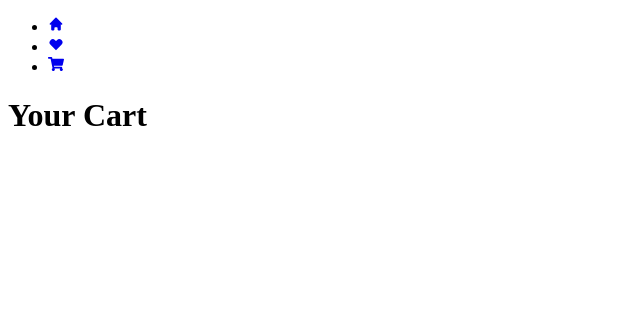
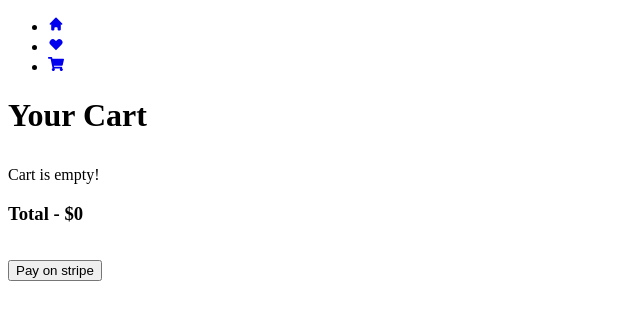
Before and after one commit to Zain-ul-din/pizza-app, a React (Vite) app: page /cart in a window 1280 px wide. Shown: the top 320 px of the page, without its empty margins (0-640 px from the left). Built offline with nearby package versions, Linux system fonts and the light colour scheme.

Commit message:
done for now

```diff
--- a/src/components/Header.jsx
+++ b/src/components/Header.jsx
@@ -1,10 +1,12 @@
 import { HiHome, HiHeart } from "react-icons/hi";
 import { FaShoppingCart } from "react-icons/fa";
 import { Link, useRouterState } from "@tanstack/react-router";
+import { useCart } from "../stores/cart";
 
 export default function Header() {
   const router = useRouterState();
   const pathname = router.location.pathname;
+  const { pizzas } = useCart();
 
   return (
     <>
@@ -23,7 +25,14 @@ export default function Header() {
             </Link>
           </li>
           <li>
-            <Link to={"/cart"}>
+            <Link to={"/cart"} className="cart-icon">
+              {Object.keys(pizzas).length > 0 && (
+                <span className="cart-count">
+                  {Object.keys(pizzas).length > 10
+                    ? "10+"
+                    : Object.keys(pizzas).length}
+                </span>
+              )}
               <FaShoppingCart
                 className={pathname === "/cart" ? "active-icon" : ""}
               />
--- a/src/routes/__root.jsx
+++ b/src/routes/__root.jsx
@@ -2,9 +2,24 @@ import { createRootRoute, Outlet } from "@tanstack/react-router";
 import { TanStackRouterDevtools } from "@tanstack/router-devtools";
 import { ReactQueryDevtools } from "@tanstack/react-query-devtools";
 import Header from "../components/Header";
+import { useCart } from "../stores/cart";
+import { useEffect } from "react";
+import { useFavorites } from "../stores/favorites";
 
 export const Route = createRootRoute({
-  component: () => (
+  component: () => <Component />,
+});
+
+const Component = () => {
+  const { fetchCart } = useCart();
+  const { fetchFav } = useFavorites();
+
+  useEffect(() => {
+    fetchCart();
+    fetchFav();
+  }, []);
+
+  return (
     <>
       <main>
         <Header />
@@ -13,5 +28,5 @@ export const Route = createRootRoute({
       <ReactQueryDevtools />
       <TanStackRouterDevtools />
     </>
-  ),
-});
+  );
+};
--- a/src/screen/Cart.jsx
+++ b/src/screen/Cart.jsx
@@ -1,7 +1,101 @@
+import { FaExternalLinkAlt, FaPizzaSlice } from "react-icons/fa";
+import { useCart } from "../stores/cart";
+import { Link } from "@tanstack/react-router";
+import { TbTrash } from "react-icons/tb";
+import { useMemo } from "react";
+
 export default function Cart() {
+  const { pizzas, removeFromCart } = useCart();
+
+  const total = Object.values(pizzas).reduce(
+    (acc, curr) => acc + curr.sizes[curr.size] * curr.qt,
+    0,
+  );
+
   return (
     <div>
-      <h1 style={{ color: "var(--primary)" }}>Your Cart</h1>
+      <h1 style={{ color: "var(--primary)", marginBottom: "2rem" }}>
+        Your Cart
+      </h1>
+      {Object.values(pizzas).length === 0 && <p> Cart is empty!</p>}
+      <section className="cart-wrapper">
+        <ul className="cart">
+          {Object.values(pizzas).map((pizza, i) => {
+            return (
+              <li key={i}>
+                <img src={pizza.image} width={100} height={100} />
+                <div>
+                  <Link to={`/pizza/${pizza.id}`}>
+                    <h4>
+                      {pizza.name}{" "}
+                      <FaExternalLinkAlt
+                        style={{
+                          width: "1rem",
+                          height: "1rem",
+                          marginLeft: "0.2rem",
+                        }}
+                      />
+                    </h4>
+                  </Link>
+                  <p className="text-sm">{pizza.description}</p>
+                  <span
+                    style={{
+                      display: "flex",
+                      alignItems: "center",
+                      marginTop: "auto",
+                      marginBottom: "0.3rem",
+                      gap: "1rem",
+                    }}
+                  >
+                    <h3 style={{ color: "var(--primary)" }}>
+                      <FaPizzaSlice
+                        style={{
+                          width: "1rem",
+                          height: "1rem",
+                          marginRight: "0.3rem",
+                        }}
+                      />
+                      {pizza.qt}
+                    </h3>
+                    <h3 style={{ color: "var(--secondary)" }}>
+                      ${pizza.sizes[pizza.size] * pizza.qt}
+                    </h3>
+                    <button
+                      style={{
+                        padding: ".1rem 0.2rem",
+                        fontSize: "1rem",
+                        display: "flex",
+                        alignItems: "center",
+                        gap: "0.3rem",
+                      }}
+                      onClick={() => {
+                        removeFromCart(pizza.uid);
+                      }}
+                    >
+                      <TbTrash />
+                      Remove
+                    </button>
+                  </span>
+                </div>
+              </li>
+            );
+          })}
+        </ul>
+
+        <div>
+          <h3
+            style={{
+              color: "var(--secondary)",
+            }}
+          >
+            Total - ${total}
+          </h3>
+
+          <Link to={"https://www.stripe.com"}>
+            <button style={{ marginTop: "1rem" }}>Pay on stripe</button>
+          </Link>
+        </div>
+      </section>
     </div>
   );
 }
--- a/src/screen/Details.jsx
+++ b/src/screen/Details.jsx
@@ -1,8 +1,10 @@
 import { HiHome, HiHeart } from "react-icons/hi";
 import { FaHeart, FaShoppingCart } from "react-icons/fa";
-import { useState } from "react";
+import { useMemo, useState } from "react";
 import { useQuery } from "@tanstack/react-query";
 import { getPizza } from "../api/get-pizza";
+import { useCart } from "../stores/cart";
+import { useFavorites } from "../stores/favorites";
 
 const Details = ({ id }) => {
   const [qt, setQt] = useState(1);
@@ -13,6 +15,15 @@ const Details = ({ id }) => {
     queryFn: () => getPizza(id),
     staleTime: 1000 * 60 * 60,
   });
+
+  const { pizzas, addToCart } = useCart();
+
+  const { pizzas: favPizzas, toggleFav } = useFavorites();
+
+  const pizzaUid = useMemo(
+    () => (!data ? "" : `${data.id} (${pizzaSize})`),
+    [data, pizzaSize],
+  );
 
   if (isLoading) {
     return <></>;
@@ -29,6 +40,12 @@ const Details = ({ id }) => {
             <form
               onSubmit={(e) => {
                 e.preventDefault();
+                addToCart({
+                  ...data,
+                  uid: pizzaUid,
+                  size: pizzaSize,
+                  qt,
+                });
               }}
             >
               <div style={{ border: "none", display: "flex", paddingLeft: 0 }}>
@@ -102,9 +119,12 @@ const Details = ({ id }) => {
                     display: "flex",
                     marginTop: "1rem",
                     alignItems: "center",
-                    backgroundColor: "inherit",
+                    ...(!favPizzas[data.id]
+                      ? { backgroundColor: "inherit" }
+                      : {}),
                   }}
                   type="button"
+                  onClick={() => toggleFav(data)}
                 >
                   <FaHeart />
                 </button>
@@ -112,6 +132,17 @@ const Details = ({ id }) => {
                   type="submit"
                   style={{ display: "flex", marginTop: "1rem" }}
                 >
+                  {pizzas[pizzaUid] && (
+                    <span
+                      style={{
+                        color: "var(--secondary)",
+                        marginRight: "0.5rem",
+                        fontWeight: "bolder",
+                      }}
+                    >
+                      ✔{" "}
+                    </span>
+                  )}
                   Add to cart - ${parseInt(data.sizes[pizzaSize]) * qt}
                 </button>
               </span>
--- a/src/screen/Favorites.jsx
+++ b/src/screen/Favorites.jsx
@@ -1,9 +1,9 @@
-import { Link } from "@tanstack/react-router";
 import PizzaCard from "../components/PizzaCard";
-import usePizzas from "../hooks/usePizzas";
+import { useFavorites } from "../stores/favorites";
 
 export default function Favorites() {
-  const { pizzas } = usePizzas();
+  const { pizzas } = useFavorites();
+
   return (
     <div>
       <h1
@@ -15,9 +15,14 @@ export default function Favorites() {
         Favorites
       </h1>
 
+      <p>
+        {Object.values(pizzas).length === 0 && (
+          <>You don't have any favorites yet</>
+        )}
+      </p>
       <section className="pizzas-feed">
         <div>
-          {pizzas.map((pizza, i) => {
+          {Object.values(pizzas).map((pizza, i) => {
             return <PizzaCard key={i} pizza={pizza} />;
           })}
         </div>
--- a/src/screen/Home.jsx
+++ b/src/screen/Home.jsx
@@ -1,27 +1,55 @@
 import usePizzas from "../hooks/usePizzas";
 import PizzaCard from "../components/PizzaCard";
+import { Link } from "@tanstack/react-router";
+import { useMemo, useState } from "react";
+
 const Home = () => {
   const { pizzas } = usePizzas();
+
+  const [query, setQuery] = useState("");
+
+  const filterPizzas = useMemo(
+    () =>
+      pizzas.filter(
+        (pizza) =>
+          pizza.name.toLowerCase().includes(query.toLowerCase()) ||
+          pizza.description.toLowerCase().includes(query.toLowerCase()),
+      ),
+    [query, pizzas],
+  );
 
   return (
     <div>
       <h1>Crimes with the Pizza</h1>
 
-      <input placeholder="Search Pizzas" className="search" />
+      <input
+        placeholder="Search Pizzas"
+        value={query}
+        onChange={(e) => setQuery(e.target.value)}
+        className="search"
+      />
 
       {/* offer cards */}
       <div className="offer-card-wrapper">
-        {new Array(3).fill("").map((_, i) => {
+        {new Array(4).fill("").map((_, i) => {
           return (
-            <div className="offer-card" key={i}>
-              <div>
-                <h3>
-                  Free Pizza <span>1+1</span>
-                </h3>
-                <button>Order Now</button>
+            // TODO: make it real
+            <Link to={`/pizza/${"ckn_alfredo"}`} key={i}>
+              <div className="offer-card">
+                <div>
+                  <h3>
+                    Free Pizza{" "}
+                    <span style={{ color: "var(--primary)" }}>1+1</span>
+                  </h3>
+                  <button>Order Now</button>
+                </div>
+                <img
+                  src="public/pizzas/pizza-png.png"
+                  width={120}
+                  height={120}
+                />
               </div>
-              <img src="public/pizzas/pizza-png.png" width={120} height={120} />
-            </div>
+            </Link>
           );
         })}
       </div>
@@ -29,8 +57,10 @@ const Home = () => {
       {/* signature */}
       <section className="pizzas-feed">
         <h2>Our Signatures</h2>
+
+        <p>{filterPizzas.length === 0 && "No results found"}</p>
         <div>
-          {pizzas.map((pizza, i) => {
+          {filterPizzas.map((pizza, i) => {
             return <PizzaCard key={i} pizza={pizza} />;
           })}
         </div>
--- /dev/null
+++ b/src/stores/cart.js
@@ -0,0 +1,28 @@
+import { create } from "zustand";
+
+const LOCAL_STORAGE_ID = "cart";
+
+export const useCart = create((set) => ({
+  pizzas: {},
+  fetchCart: () => {
+    const localStorageCartState = JSON.parse(
+      localStorage.getItem(LOCAL_STORAGE_ID) || `{ "pizzas": {} }`,
+    );
+    set(() => ({ pizzas: localStorageCartState.pizzas }));
+  },
+  addToCart: (pizza) => {
+    set((state) => {
+      const updatedState = { pizzas: { ...state.pizzas, [pizza.uid]: pizza } };
+      localStorage.setItem(LOCAL_STORAGE_ID, JSON.stringify(updatedState));
+      return updatedState;
+    });
+  },
+  removeFromCart: (uid) => {
+    set((state) => {
+      const updatedState = { pizzas: state.pizzas };
+      delete updatedState.pizzas[uid];
+      localStorage.setItem(LOCAL_STORAGE_ID, JSON.stringify(updatedState));
+      return updatedState;
+    });
+  },
+}));
--- /dev/null
+++ b/src/stores/favorites.js
@@ -0,0 +1,22 @@
+import { create } from "zustand";
+
+const LOCAL_STORAGE_ID = "favorites";
+
+export const useFavorites = create((set) => ({
+  pizzas: {},
+  fetchFav: () => {
+    const localStorageCartState = JSON.parse(
+      localStorage.getItem(LOCAL_STORAGE_ID) || `{ "pizzas": {} }`,
+    );
+    set(() => ({ pizzas: localStorageCartState.pizzas }));
+  },
+  toggleFav: (pizza) => {
+    set((state) => {
+      const updatedState = { pizzas: { ...state.pizzas, [pizza.id]: pizza } };
+      if (state.pizzas[pizza.id] != undefined)
+        delete updatedState.pizzas[pizza.id];
+      localStorage.setItem(LOCAL_STORAGE_ID, JSON.stringify(updatedState));
+      return updatedState;
+    });
+  },
+}));
```
